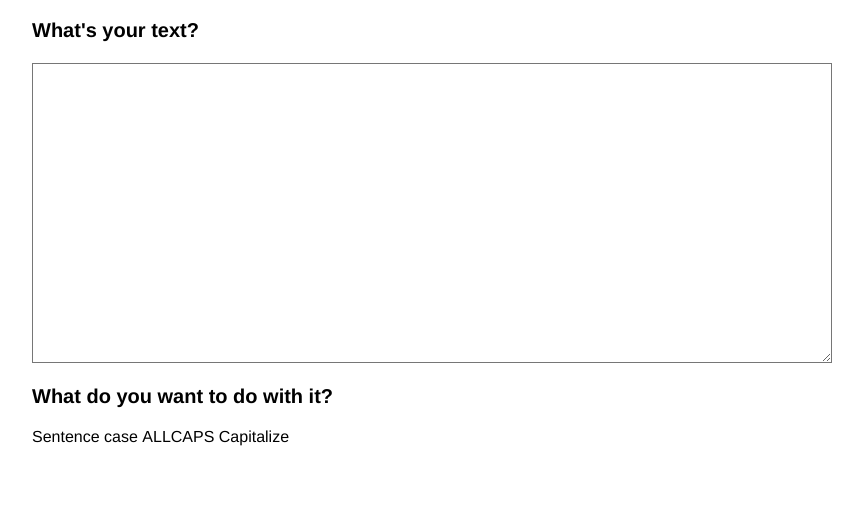
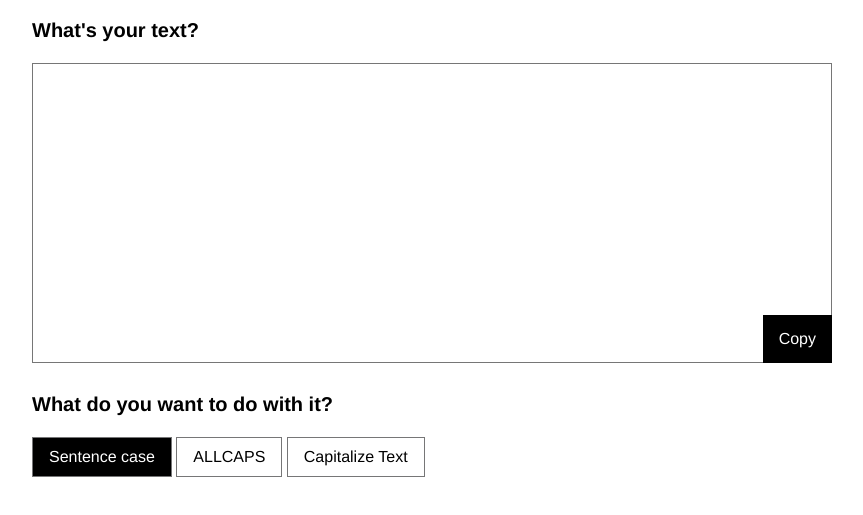
Before and after one commit to javpet/Casey, a website: page index.html in a window 1280 px wide. Both pictures are taken after a click on the button "Sentence case". Shown: the part 127-642 px from the top of the page, without its empty margins (208-1071 px from the left). Drawn offline with Linux system fonts and the light colour scheme; a web font is replaced by a local one.

Commit message:
Basic setup

```diff
--- a/index.html
+++ b/index.html
@@ -27,13 +27,14 @@
         <div class="generator">
           <div class="input">
             <h5>What's your text?</h5>
-            <textarea></textarea>
+            <textarea> </textarea>
+            <button class="copy">Copy</button>
           </div>
           <div class="buttons">
             <h5>What do you want to do with it?</h5>
-            <button>Sentence case</button>
-            <button>ALLCAPS</button>
-            <button>Capitalize</button>
+            <button data-index="0" class="tab">Sentence case</button>
+            <button data-index="1" class="tab">ALLCAPS</button>
+            <button data-index="2" class="tab">Capitalize Text</button>
           </div>
         </div>
       </div>
--- a/js/app.js
+++ b/js/app.js
@@ -0,0 +1,12 @@
+const tabs = document.querySelectorAll(".tab");
+
+tabs.forEach((tab) => {
+  tab.addEventListener("click", (event) => {
+    tabs.forEach((tab) => {
+      tab.classList.remove("active");
+    });
+
+    debugger;
+    event.target.classList.add("active");
+  });
+});
--- a/scss/_base.scss
+++ b/scss/_base.scss
@@ -1,3 +1,9 @@
+// Colors
+$color-light-grey: #ebedee;
+$color-dark-grey: #767677;
+$color-black: #000000;
+$color-white: #fff;
+
 main {
   max-width: 100%;
   display: flex;
@@ -14,15 +20,52 @@ main {
     margin-top: 24px;
 
     .input {
+      position: relative;
+
       textarea {
         width: 100%;
         height: 300px;
         padding: 16px;
       }
+      .copy {
+        padding: 16px;
+        position: absolute;
+        right: 0;
+        bottom: 0;
+        background-color: $color-black;
+        color: $color-white;
+
+        &:hover {
+          cursor: pointer;
+        }
+      }
     }
 
     .buttons {
       margin-top: 24px;
+      padding-top: 8px;
+      padding-bottom: 8px;
+
+      .tab {
+        padding-top: 8px;
+        padding-bottom: 8px;
+        padding-left: 16px;
+        padding-right: 16px;
+        border: 1px solid $color-dark-grey;
+        transition: all 300ms ease;
+        height: 40px;
+
+        &:hover {
+          background-color: $color-light-grey;
+          border: 1px solid $color-black;
+          cursor: pointer;
+        }
+
+        &.active {
+          background-color: #000000;
+          color: #fff;
+        }
+      }
     }
   }
 }
```
Also changed, not shown: css/main.css.
